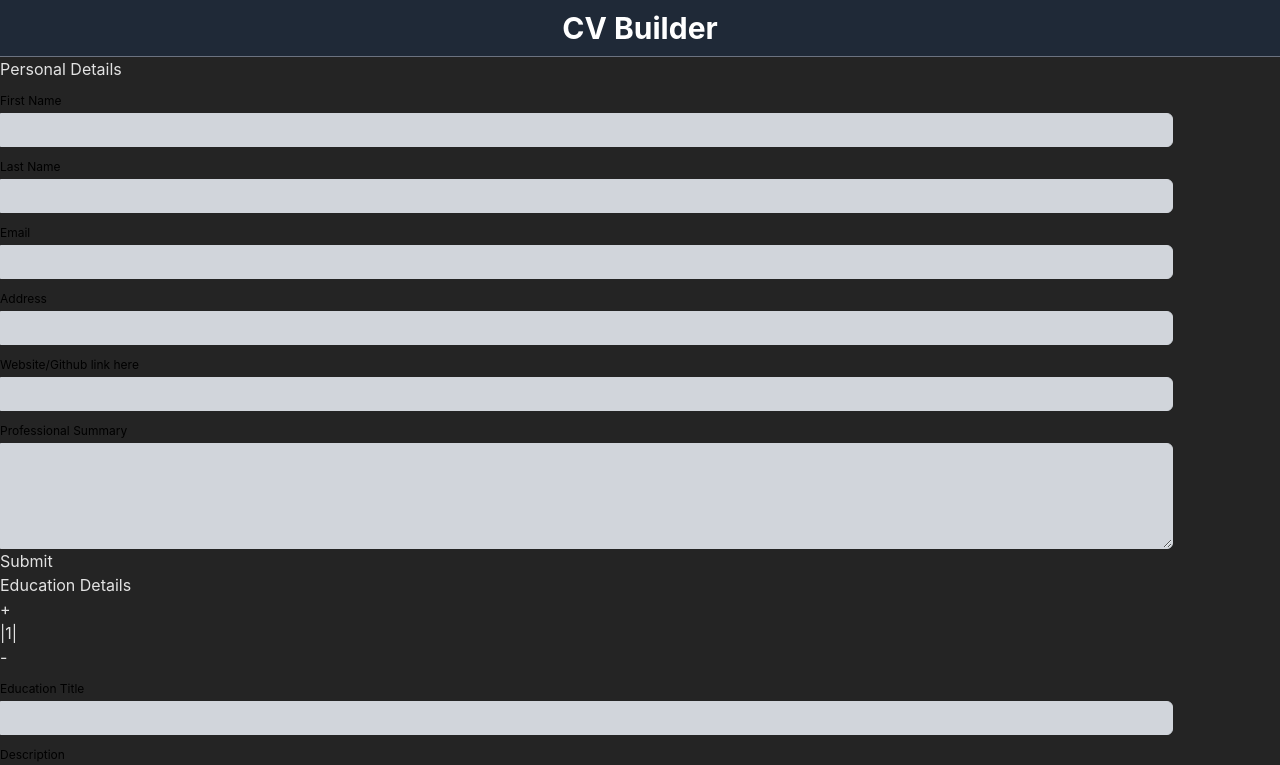
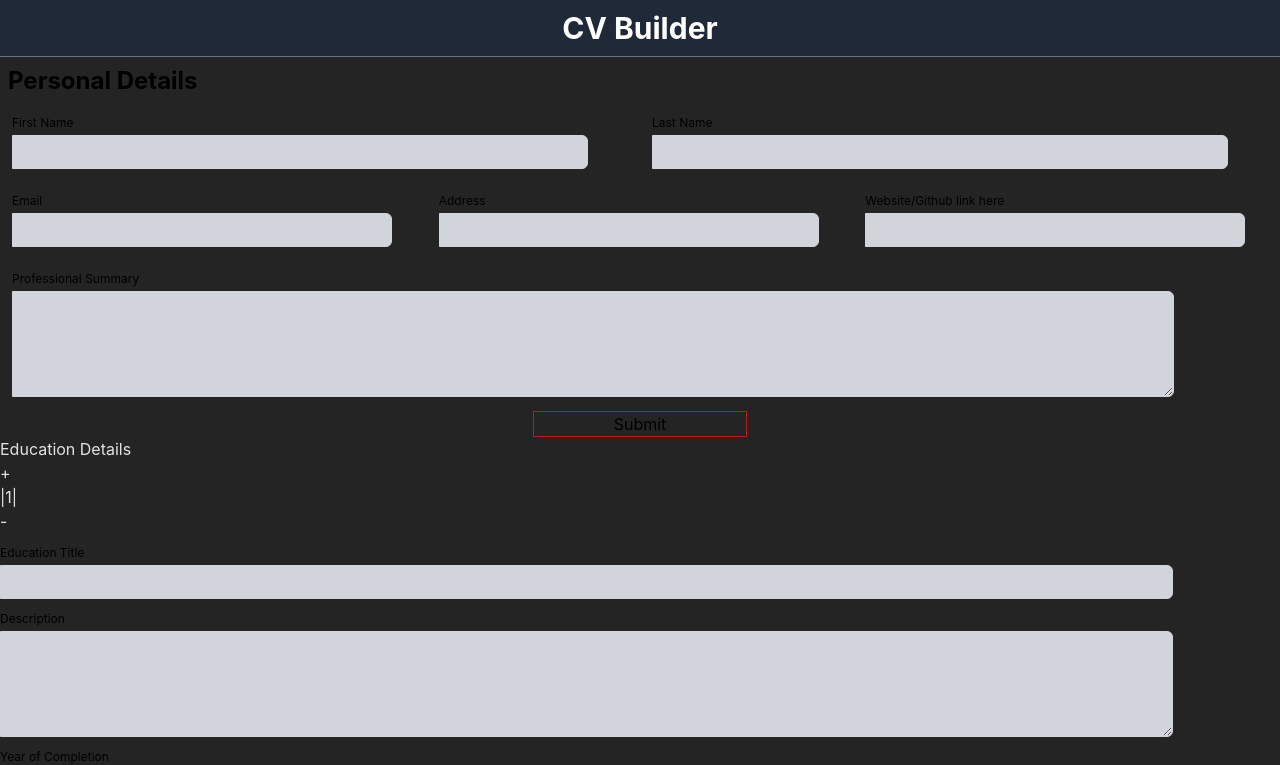
Before and after one commit to bilgramiraza/cv-builder, a React (Vite) app: page / in a window 1280 px wide. Shown: the top 765 px of the page. Built offline with nearby package versions, Linux system fonts and the light colour scheme.

Commit message:
Cleaned up UI for Personal Section using TailwindCSS

```diff
--- a/src/components/Personal.jsx
+++ b/src/components/Personal.jsx
@@ -63,20 +63,39 @@ function Personal({getPersonal, personal}) {
 
   return (
     <div>
-      <h3>Personal Details</h3>
-      <form onSubmit={handleSubmit}>
+      <h3 className="mt-2 ms-2 text-2xl font-bold text-black dark:text-white">Personal Details</h3>
+      <form onSubmit={handleSubmit} className="flex flex-col">
+        <div className="flex flex-col w-full my-1.5 lg:flex-row">
+          <div className='block w-full ms-3 lg:w-1/2 '>
             <InputGroup inputType="text" inputName="firstName" inputLabel="First Name" inputValue={fname} handleChange={handleChange} disabled={status}/>
+          </div>
+          <div className='block w-full ms-3 lg:w-1/2 '>
             <InputGroup inputType="text" inputName="lastName" inputLabel="Last Name" inputValue={lname} handleChange={handleChange} disabled={status}/>
+          </div>
+        </div>
+        <div className="flex flex-col w-full my-1.5 lg:flex-row">
+          <div className='block w-full ms-3 lg:w-1/3 '>
             <InputGroup inputType="email" inputName="email" inputLabel="Email" inputValue={email} handleChange={handleChange} disabled={status}/>
+          </div>
+          <div className='block w-full ms-3 lg:w-1/3 '>
             <InputGroup inputType="text" inputName="address" inputLabel="Address" inputValue={address} handleChange={handleChange} disabled={status}/>
+          </div>
+          <div className='block w-full ms-3 lg:w-1/3 '>
             <InputGroup inputType="url" inputName="website" inputLabel="Website/Github link here" inputValue={website} handleChange={handleChange} disabled={status}/>
+          </div>
+        </div>
+        <div className="flex flex-col w-auto my-1.5 lg:flex-row">
+          <div className='block w-full ms-3'>
             <InputGroup inputType="desc" inputName="profSummary" inputLabel="Professional Summary" inputValue={profSummary} handleChange={handleChange} disabled={status}/>
-        <button disabled={!formStatus}>{status?'Edit':'Submit'}</button>
+          </div>
+        </div>
+        <div className="flex justify-center mt-2">
+          <button className={`border ${!formStatus?'border-red-700 bg-transparent':(status?'border-blue-700 bg-blue-300 hover:bg-blue-500 dark:bg-blue-700 dark:hover:bg-blue-900':'border-green-700 bg-green-300 hover:bg-green-500 dark:bg-green-700 dark:hover:bg-green-900')} w-1/6 transition ease-in duration-200 text-black dark:text-white`} disabled={!formStatus}>{status?'Edit':'Submit'}</button>
+        </div>
       </form>
     </div>
   );
 }
-
 export default Personal;
 
 
```
Lines whose indentation alone changed are shown as unchanged.
